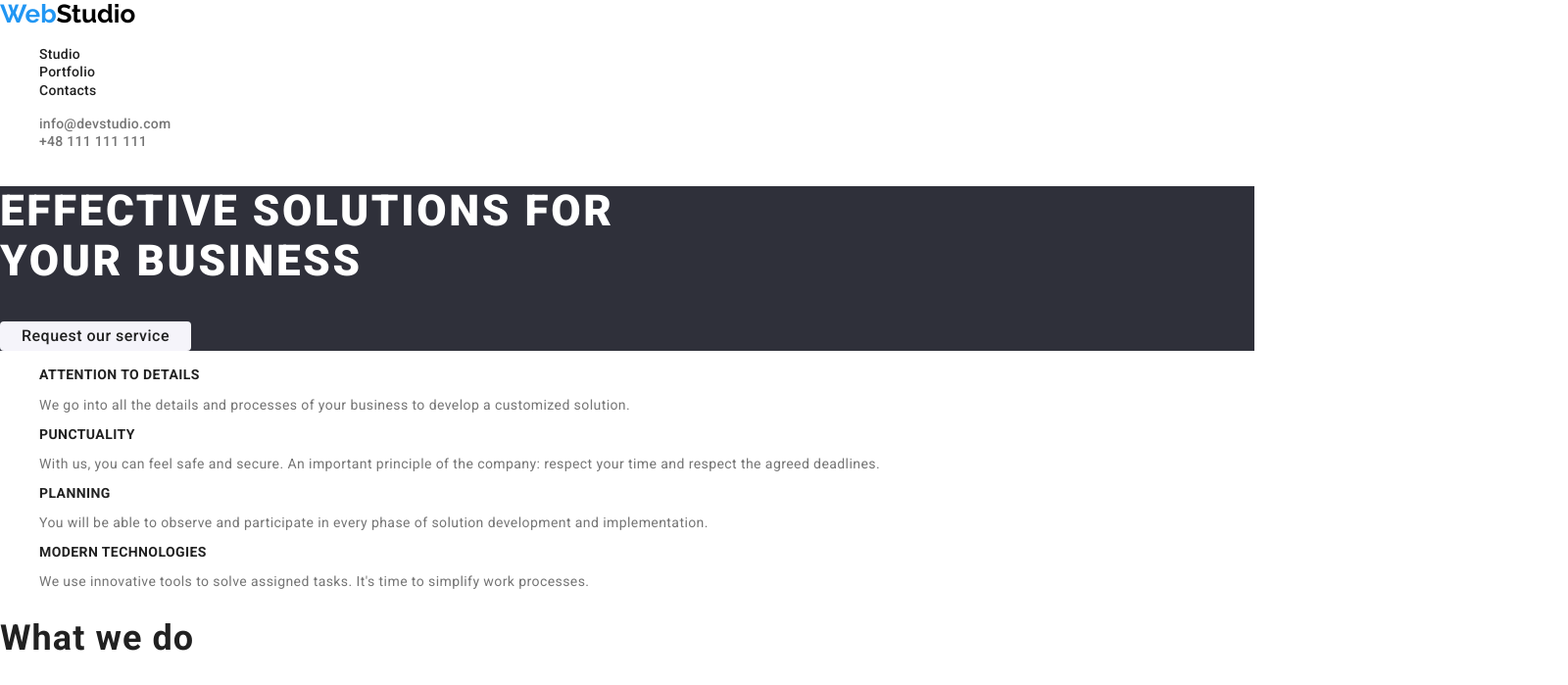
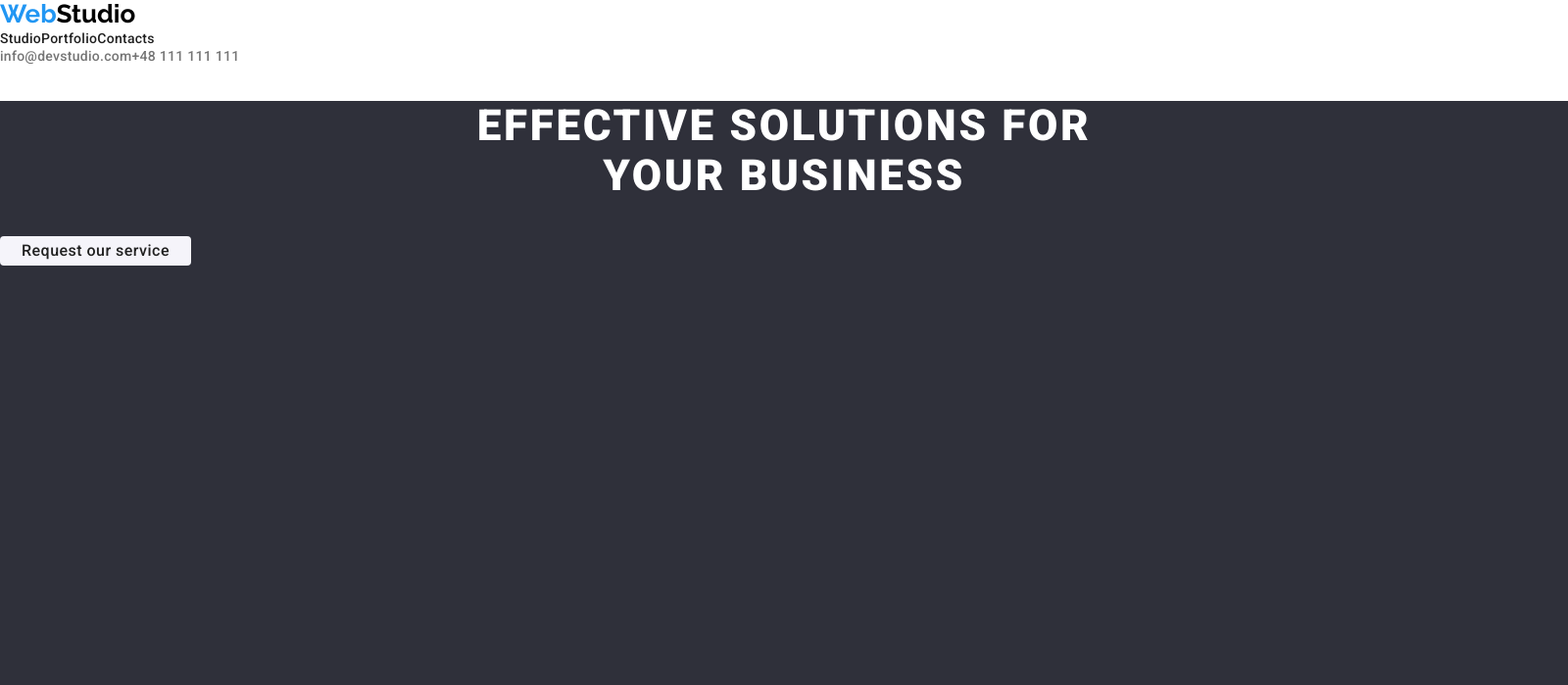
Before and after one commit to AnnaNawrot/goit-markup-hw-03, a plain HTML site: page index.html in a window 1280 px wide. Shown: the top 699 px of the page at 98% size, 1600 px wide, since content can reach past the window. Drawn offline with nearby package versions, Linux system fonts and the light colour scheme.

Commit message:
index stylization

```diff
--- a/css/styles.css
+++ b/css/styles.css
@@ -2,10 +2,14 @@ body {
   font-family: "Roboto", sans-serif;
   color: #212121;
   text-decoration: none;
+  margin: 0;
+  padding: 0;
 }
 
 ul {
   list-style: none;
+  margin: 0;
+  padding: 0;
 }
 
 .logo {
@@ -142,12 +146,15 @@ footer {
 
 .hero {
   background: #2f303a;
+  width: 1600px;
+  height: 600px;
 }
 .hero-header {
   font-weight: 900;
   font-size: 44px;
   line-height: 1, 36;
   letter-spacing: 0.06em;
+  text-align: center;
   text-transform: uppercase;
   color: #ffffff;
 }
@@ -165,6 +172,7 @@ footer {
   line-height: 1, 7;
   letter-spacing: 0.03em;
   color: #757575;
+  max-width: 270px;
 }
 
 .section-title {
@@ -172,6 +180,7 @@ footer {
   font-size: 36px;
   line-height: 1, 16;
   letter-spacing: 0.03em;
+  text-align: center;
 }
 
 .fig {
@@ -203,3 +212,26 @@ footer {
 .container {
   width: 1200px;
 }
+
+.section {
+  padding-top: 94px;
+  padding-bottom: 94px;
+}
+.index-header {
+  border-bottom: 1px solid #ececec;
+}
+.navigation {
+  display: flex;
+}
+.header-contacts {
+  display: flex;
+}
+.advantages-list {
+  display: flex;
+}
+.workers-list {
+  display: flex;
+}
+.figcaption {
+  background-color: #ffffff;
+}
--- a/index.html
+++ b/index.html
@@ -18,18 +18,18 @@
     <link rel="stylesheet" href="./css/styles.css" />
   </head>
   <body>
-    <header>
+    <header class="index-header">
       <a class="logo" href="./index.html"
         >Web<span class="logo-studio">Studio</span></a
       >
       <nav>
-        <ul>
+        <ul class="navigation">
           <li><a class="menu-link" href="index.html">Studio</a></li>
           <li><a class="menu-link" href="portfolio.html">Portfolio</a></li>
           <li><a class="menu-link" href="#">Contacts</a></li>
         </ul>
       </nav>
-      <ul>
+      <ul class="header-contacts">
         <li>
           <a class="contact-link" href="mailto:info@devstudio.com">
             info@devstudio.com</a
@@ -49,7 +49,7 @@
       <!--section advantages-->
       <section>
         <div class="container">
-          <ul>
+          <ul class="advantages-list">
             <li>
               <h3 class="advantages">Attention to details</h3>
               <p class="advantages-description">
@@ -112,8 +112,8 @@
       <!-- section Our Team -->
       <section class="our-team">
         <div class="container">
-          <h2 class="team">Our Team</h2>
-          <ul>
+          <h2 class="section-title">Our Team</h2>
+          <ul class="workers-list">
             <li>
               <figure class="team-card">
                 <img
```
